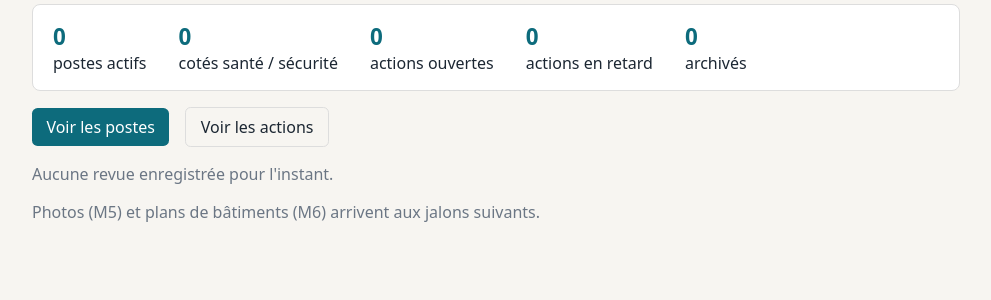
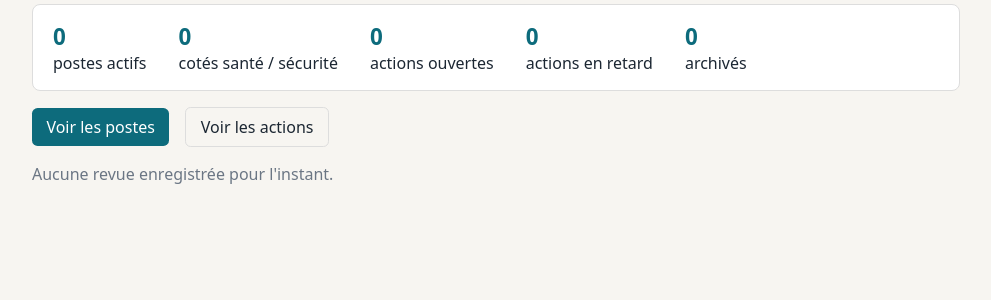
Before and after one commit to PtiBzh/Dudu, a Django app: page / in a window 1280 px wide. Shown: the part 162-462 px from the top of the page, without its empty margins (144-1135 px from the left). Run offline with Django 5.2, Linux system fonts and the light colour scheme; the visitor is signed in with stand-in values (Sample User, id 1); data that the repository does not hold is empty.

Commit message:
Accueil : retire la note de chantier « M5/M6 aux jalons suivants », obsolète depuis la fin de la roadmap

```diff
--- a/templates/core/home.html
+++ b/templates/core/home.html
@@ -24,7 +24,5 @@
   </p>
   <p class="apercu">{% if derniere_revue %}Dernière revue :
   <a href="{% url 'revue_detail' derniere_revue.pk %}">{{ derniere_revue.date|date:"j F Y" }}</a>.{% else %}Aucune revue enregistrée pour l'instant.{% endif %}</p>
-  <p class="apercu">Photos (M5) et plans de bâtiments (M6)
-  arrivent aux jalons suivants.</p>
 </section>
 {% endblock %}
```
